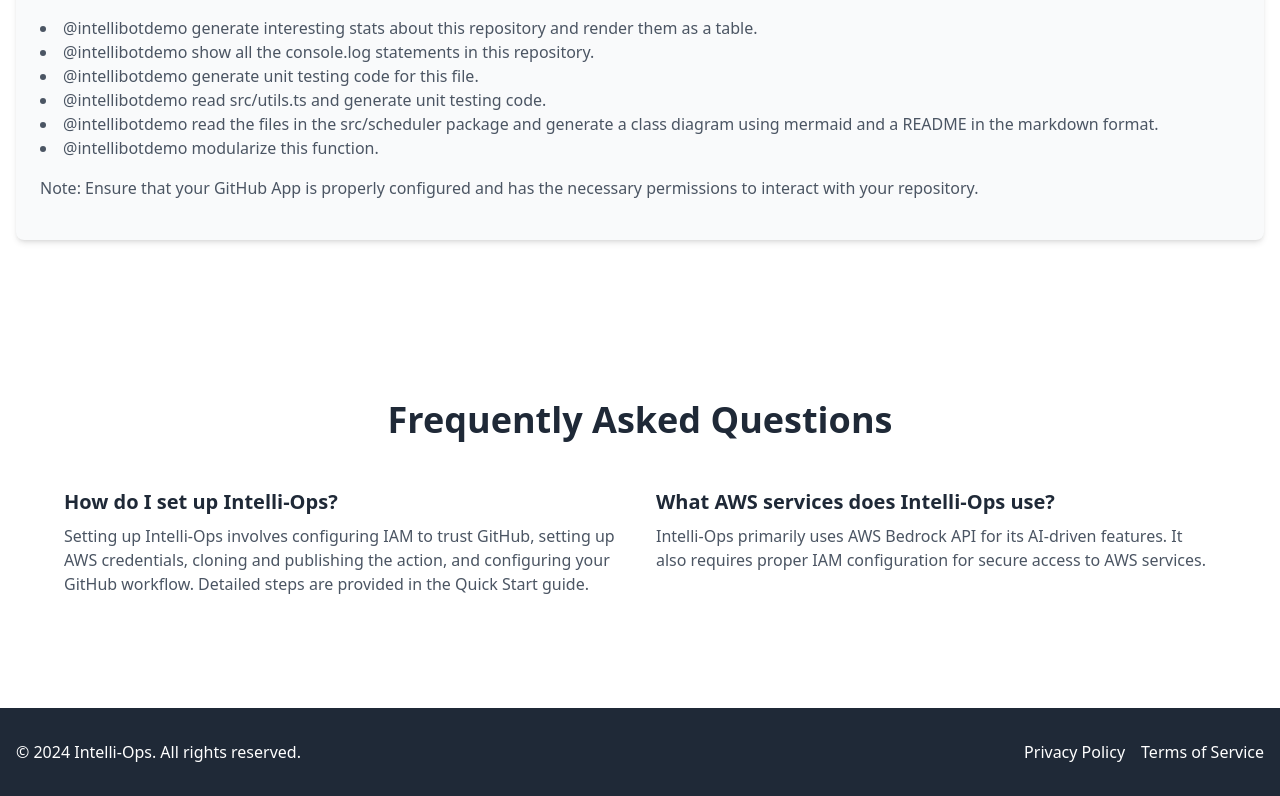
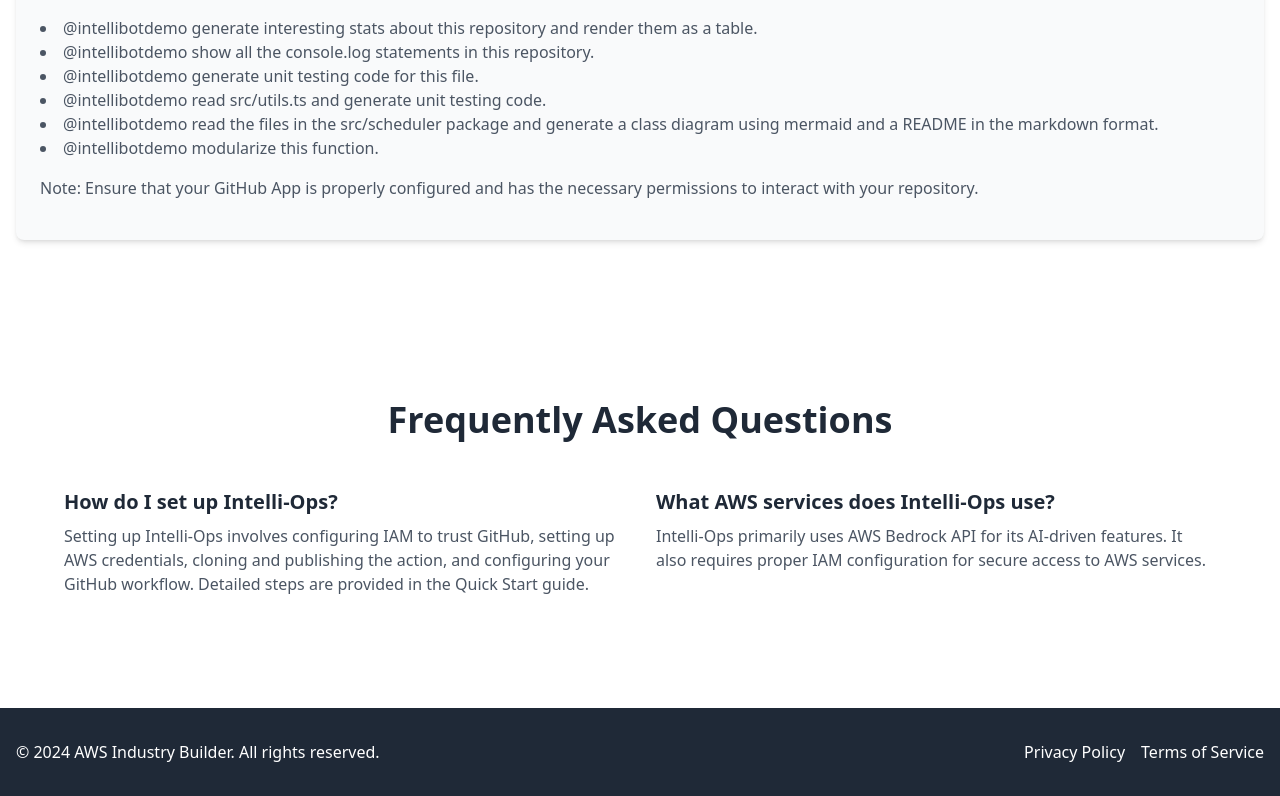
Before and after one commit to yike5460/intelli-ops, a React (Vite) app in the folder web/: page / in a window 1280 px wide. Shown: the part 5096-5892 px from the top of the page. Built offline with nearby package versions, Linux system fonts and the light colour scheme.

Commit message:
docs: tweak on name

```diff
--- a/web/src/components/Footer.jsx
+++ b/web/src/components/Footer.jsx
@@ -5,7 +5,7 @@
     <footer className="bg-gray-800 text-white py-8">
       <div className="container mx-auto px-4">
         <div className="flex justify-between items-center">
-          <p>&copy; 2024 Intelli-Ops. All rights reserved.</p>
+          <p>&copy; 2024 AWS Industry Builder. All rights reserved.</p>
           <div>
             <a href="#" className="mr-4">Privacy Policy</a>
             <a href="#">Terms of Service</a>
```
